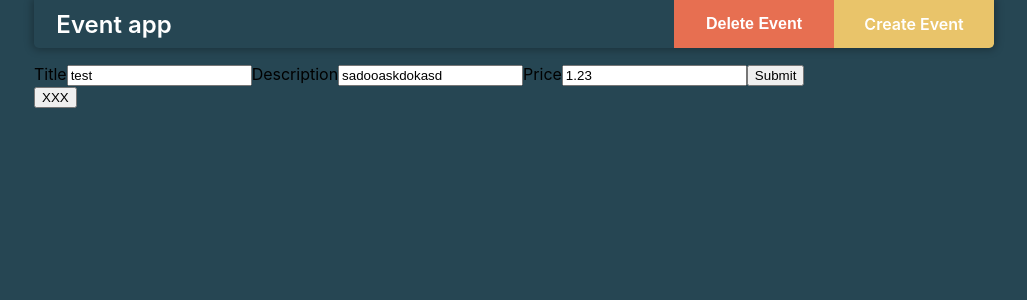
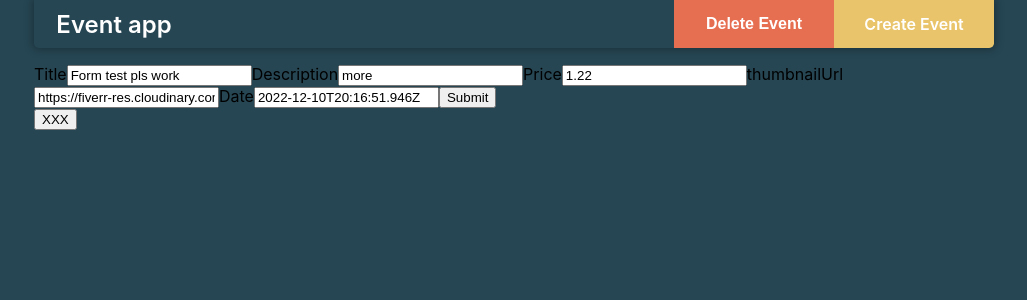
Before and after one commit to mrlukyman/event_app_frontend, a React (Create React App) app: page /form in a window 1280 px wide. Shown: the top 300 px of the page, without its empty margins (126-1153 px from the left). Built offline with nearby package versions, Linux system fonts and the light colour scheme.

Commit message:
Adding events finally works

```diff
--- a/src/Components/Form.tsx
+++ b/src/Components/Form.tsx
@@ -5,12 +5,12 @@ import { Link } from "react-router-dom";
 import { useMutation, gql } from '@apollo/client';
 
 const NEW_EVENT = gql`
-  mutation CreateEvent($title: String!, $thumbnailUrl: String, $description: String, $price: Float) {
-    createEvent(title: $title, thumbnailUrl: $thumbnailUrl, description: $description, price: $price) {
-      id
+  mutation CreateEvent($title: String!, $description: String, $date: Date!, $thumbnailUrl: String, $price: Float) {
+    createEvent(title: $title, description: $description, date: $date, thumbnailUrl: $thumbnailUrl, price: $price) {
       title
       description
       thumbnailUrl
+      date
       price
     }
   }
@@ -20,19 +20,21 @@ const NEW_EVENT = gql`
 
 export const Form = () => {
   const [formState, setFormState] = useState({
-    title: "test",
-    description: "sadooaskdokasd",
-    price: "1.23",
-    date: "2022-12-09T23:25:00.912Z",
-    thumbnailUrl: "",
+    title: "Form test pls work",
+    description: "more",
+    date: "2022-12-10T20:16:51.946Z",
+    thumbnailUrl: "https://fiverr-res.cloudinary.com/images/q_auto,f_auto/gigs3/127869365/original/e90db80b74da67858e11b1167e339a66c11b50d0/create-a-random-3d-fortnite-thumbnail.png",
+    price: 1.22
   })
+
+  const date = "2022-12-10T20:16:51.946Z";
 
   const [createEvent] = useMutation(NEW_EVENT, {
     variables: {
       title: formState.title,
       description: formState.description,
-      id: 1,
-      // thumbnailUrl: formState.thumbnailUrl,
+      thumbnailUrl: formState.thumbnailUrl,
+      date: date,
       price: formState.price,
     }
   })
@@ -115,20 +117,22 @@ export const Form = () => {
           type="text"
           name="price"
           value={formState.price}
-          onChange={(e) => setFormState({ ...formState, price: e.target.value })}
+          onChange={(e) => setFormState({ ...formState, price: parseFloat(e.target.value) })}
         />
-        {/* <label>thumbnailUrl</label>
+        <label>thumbnailUrl</label>
         <input
-          type="file"
+          type="text"
           name="thumbnailUrl"
-        /> */}
-        {/* <label>Date</label>
+          value={formState.thumbnailUrl}
+          onChange={(e) => setFormState({ ...formState, thumbnailUrl: e.target.value })}
+        />
+        <label>Date</label>
         <input
-          type="datetime-local"
+          type="text"
           name="date"
-          value={formState.date}
+          value={date.toString()}
           onChange={(e) => setFormState({ ...formState, date: e.target.value })}
-        /> */}
+        />
         <input type="submit" name="submit" />
       </form>
       <Link to="/">
```
